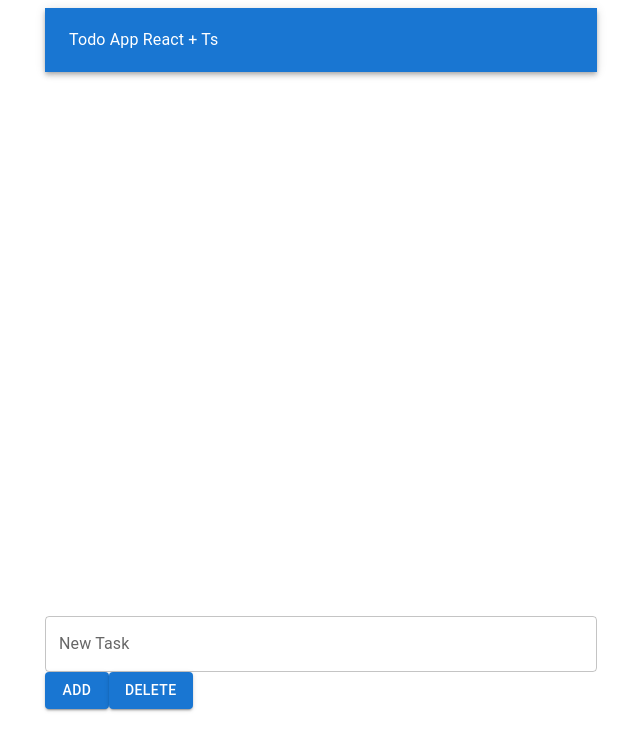
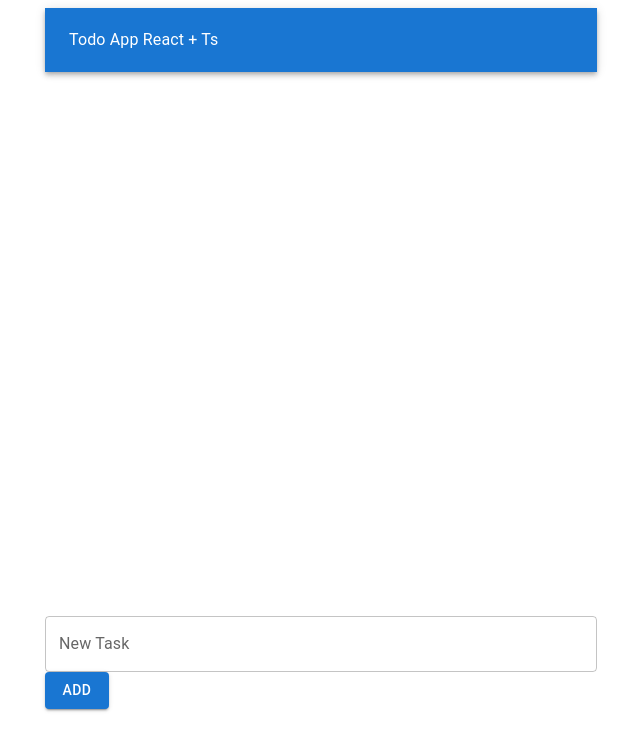
Before and after one commit to sarb001/React-TS-Project, a React (Vite) app: page / in a window 1280 px wide. Shown: the top 750 px of the page, without its empty margins (319-959 px from the left). Built offline with nearby package versions, Linux system fonts and the light colour scheme.

Commit message:
deletion  working with restrictions

```diff
--- a/src/App.tsx
+++ b/src/App.tsx
@@ -75,10 +75,12 @@ const App = () => {
       alert(id);
     };
     const deleteHandler   = (id : string):void => {
-      alert(id);
+       const deltodo = todos.filter((i) => i.id !== id);
+       setTodos(deltodo);
     };
 
     const addHandler = () => {
+         if(title !== ""){
            const newTodo = {
              title,
              isCompleted : false,
@@ -86,6 +88,7 @@ const App = () => {
             };
             setTodos((prev) => [ ...prev, newTodo]);
             setTitle("");
+          }
     }
 
   return (
@@ -108,9 +111,15 @@ const App = () => {
         <TextField
          value = {title}
          onChange={(e) => setTitle(e.target.value)}
-         fullWidth label = {'New Task'}  />
-        <Button variant='contained'  onClick = {addHandler} > Add  </Button>
-        <Button variant='contained' > Delete </Button>
+         fullWidth label = {'New Task'}
+         onKeyDown = {(e) => {
+          if(e.key === "Enter")
+          addHandler();
+         }}
+         />
+        <Button variant='contained'  onClick = {addHandler} >
+           Add
+        </Button>
     </Container>
     </>
   )
```
Lines whose indentation alone changed are shown as unchanged.
